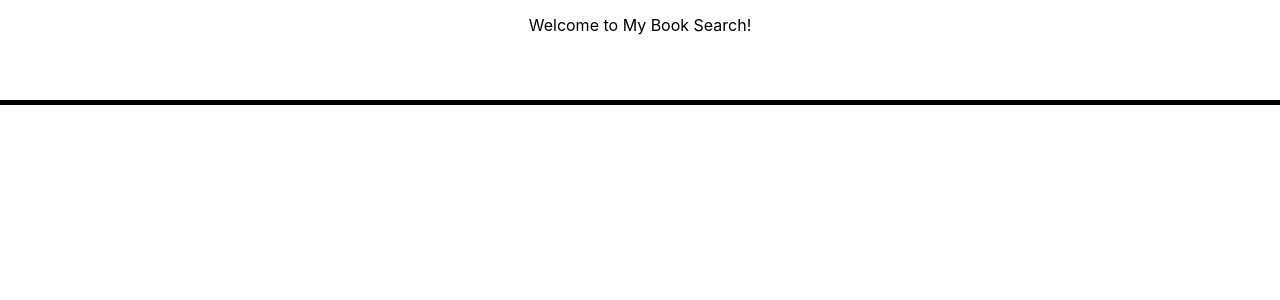
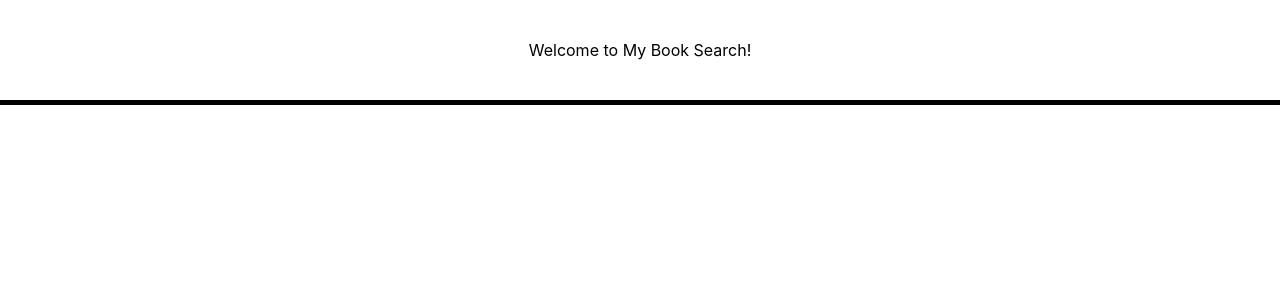
Before and after one commit to aclaycomb0004/Proj-Class-2020, a React (Create React App) app: page / in a window 1280 px wide. Shown: the top 300 px of the page. Built offline with nearby package versions, Linux system fonts and the light colour scheme.

Commit message:
made slight changes to header styling

```diff
--- a/src/App.css
+++ b/src/App.css
@@ -1,18 +1,11 @@
 .header {
+  display: flex;
   text-align: center;
   align-items: center;
   justify-content: center;
   min-width: 100%;
   height: 100px;
   border-bottom: 5px solid #000;
-}
-
-.App {
-  display: flex;
-  align-items: center;
-  align-content: center;
-  justify-content: center;
-  text-align: center;
 }
 
 
--- a/src/components/Header.js
+++ b/src/components/Header.js
@@ -1,5 +1,4 @@
 import React from 'react';
-import '../App.css'
 
 
 
```
